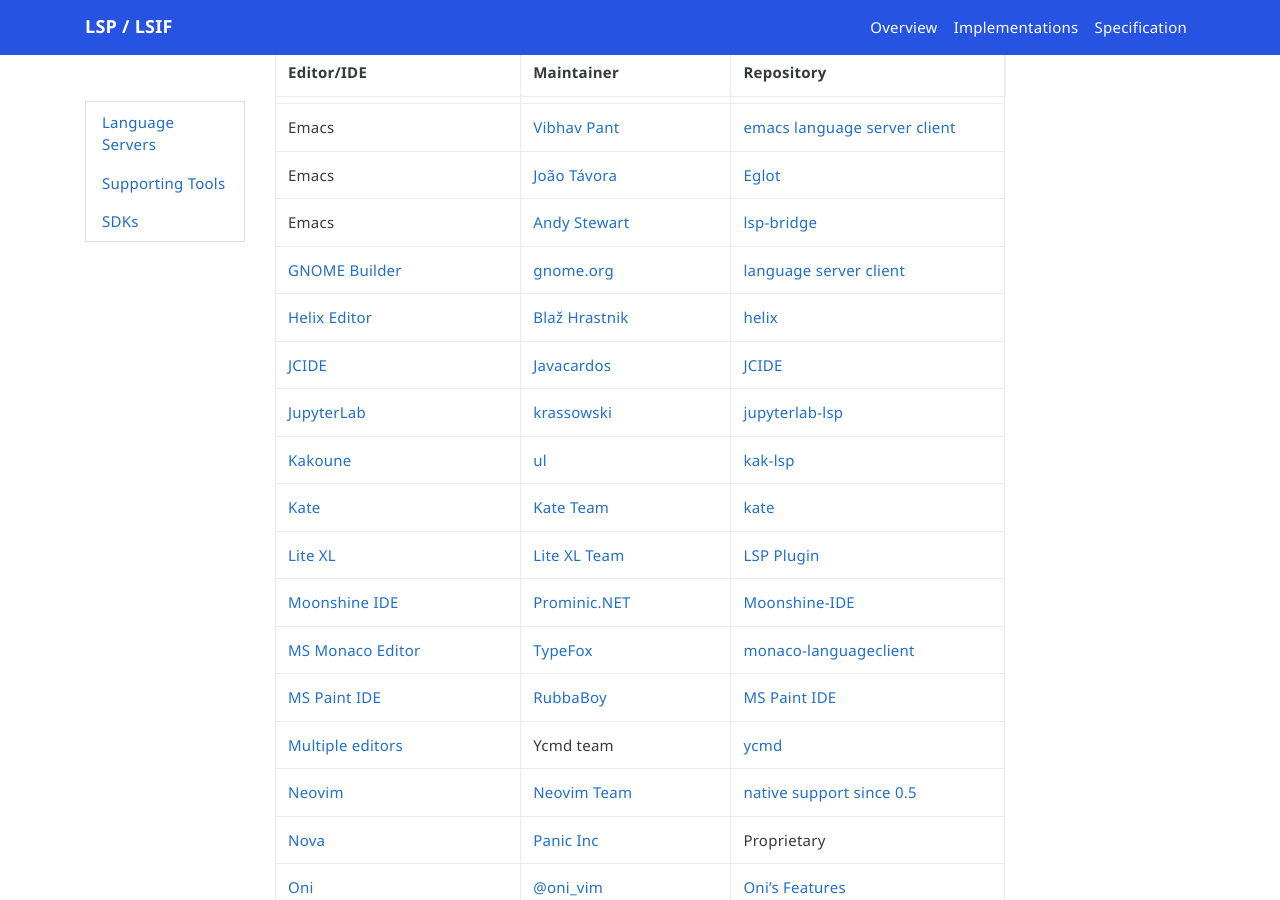
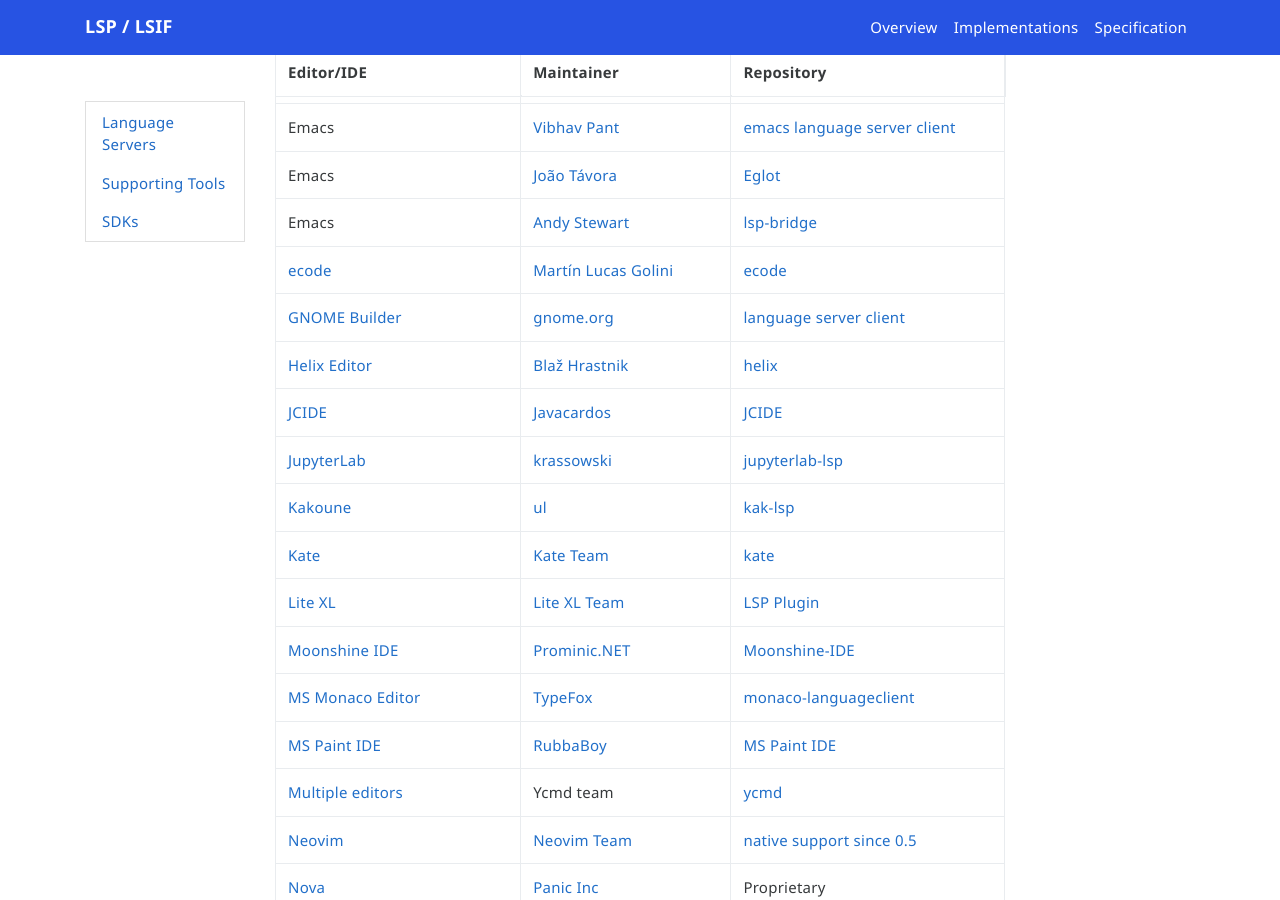
Before and after one commit to microsoft/language-server-protocol, a Jekyll site: the page built from _implementors/tools.md, in a window 1280 px wide and 900 px high, scrolled down 755 px. Built offline with Jekyll 4.4.1, drawn with Linux system fonts in a browser that asks for light colours; nearby versions of some CDN libraries; comment, search, counter and statistics services are not loaded.

Commit message:
Added ecode to tools (#1657)

```diff
--- a/_implementors/tools.md
+++ b/_implementors/tools.md
@@ -24,6 +24,7 @@
 | Emacs | [Vibhav Pant](https://github.com/vibhavp) | [emacs language server client](https://github.com/emacs-lsp/lsp-mode/) |
 | Emacs | [João Távora](https://github.com/joaotavora) | [Eglot](https://github.com/joaotavora/eglot) |
 | Emacs | [Andy Stewart](https://github.com/manateelazycat/) | [lsp-bridge](https://github.com/manateelazycat/lsp-bridge/) |
+| [ecode](https://github.com/SpartanJ/ecode) | [Martín Lucas Golini](https://github.com/SpartanJ) | [ecode](https://github.com/SpartanJ/ecode) |
 | [GNOME Builder](https://wiki.gnome.org/Apps/Builder) | [gnome.org](https://wiki.gnome.org/Apps/Builder/) | [language server client](https://git.gnome.org/browse/gnome-builder/tree/src/libide/lsp) |
 | [Helix Editor](https://helix-editor.com/) | [Blaž Hrastnik](https://github.com/archseer) | [helix](https://github.com/helix-editor/helix) |
 | [JCIDE](https://www.javacardos.com/tools) | [Javacardos](https://www.javacardos.com) | [JCIDE](https://www.javacardos.com/javacardforum/viewtopic.php?f=5&t=2108&p=6175#p6175) |
```
